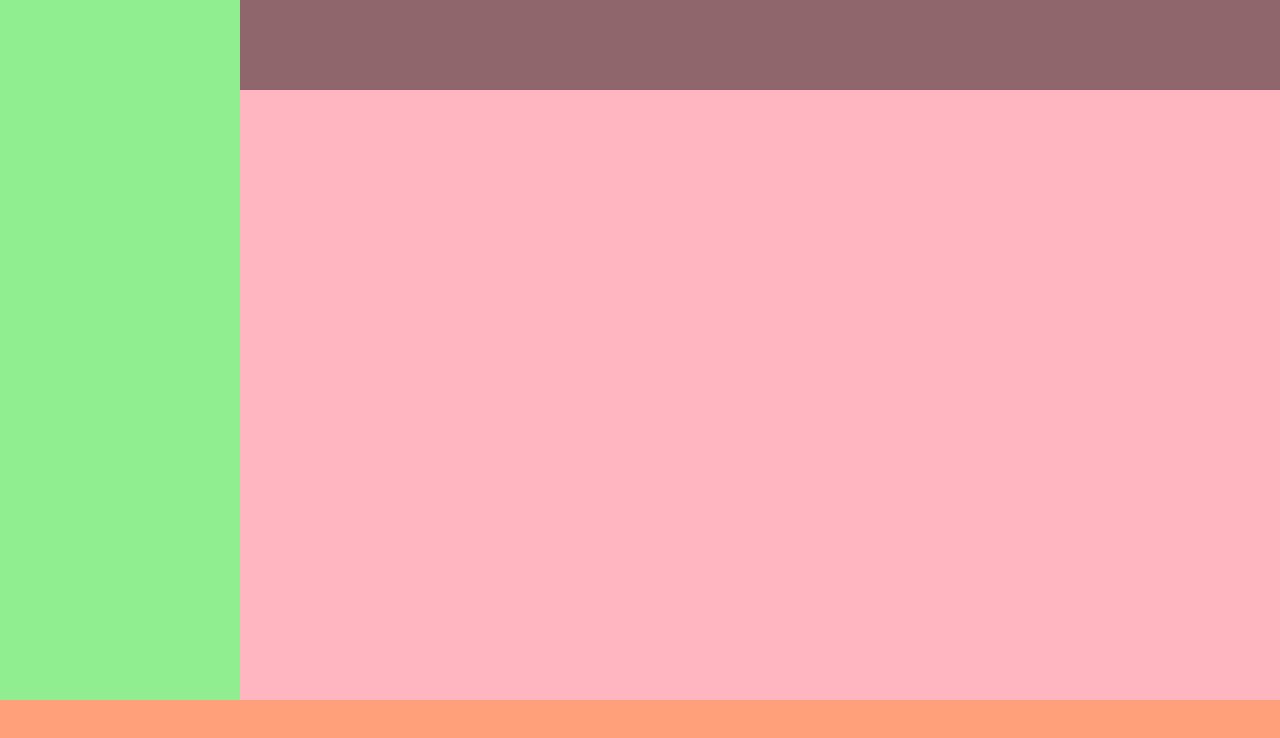
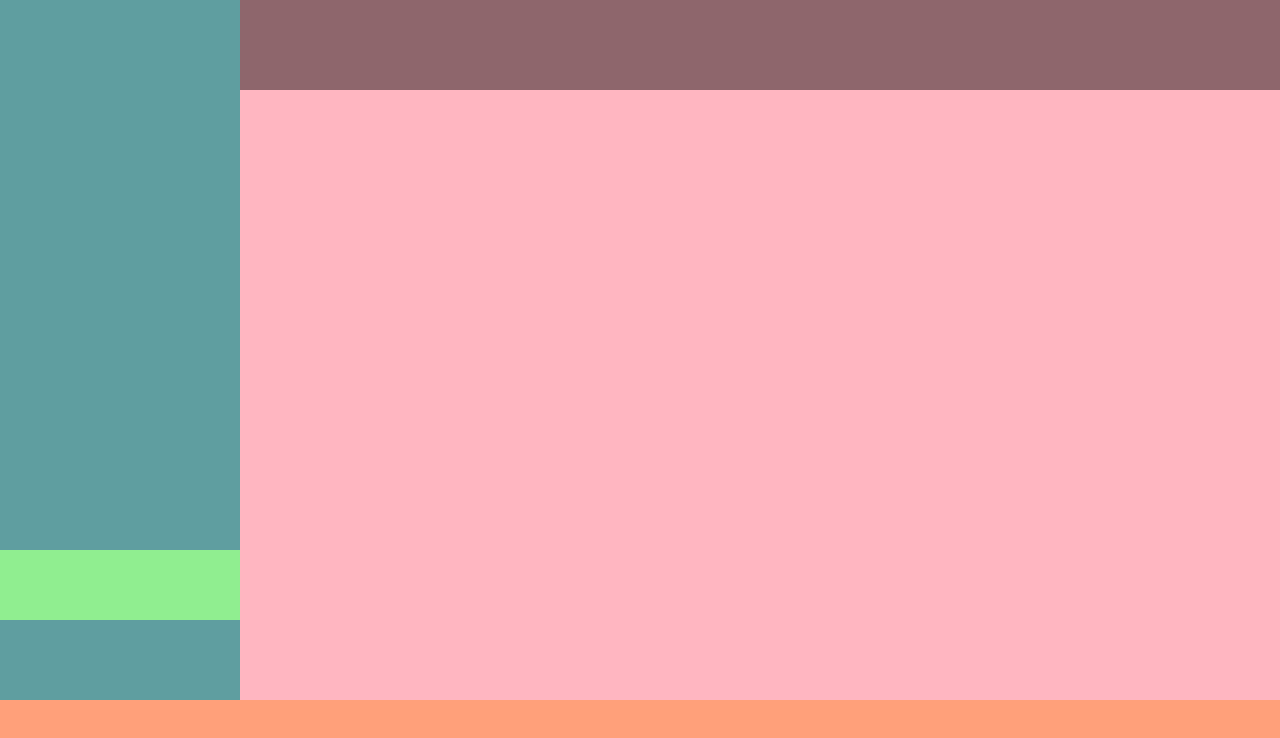
Before and after one commit to Andretreccia/html-css-spotifyweb, a plain HTML site: page index.html in a window 1280 px wide. Drawn offline with Linux system fonts and the light colour scheme.

Commit message:
creazione della sezione laterale

```diff
--- a/css/style.css
+++ b/css/style.css
@@ -27,10 +27,12 @@ body{
     width: 100%;
     height: calc(100% - 100px);
 }
-.debug .sidebar{
+.debug .side_column{
     width: 240px;
      height: 100%;
      background-color: lightgreen;
+     flex-direction: column;
+     justify-content: space-between;
 }
 .debug .music_content{
     width: calc(100% - 240px);
@@ -42,10 +44,23 @@ body{
     width: 100%;
     background-color: rgba(0, 0, 0, 0.445);
 }
+.debug .user_content{
+    width: 100%;
+    height: 550px;
+    background-color: cadetblue;
+}
+.debug .profile{
+    background-color: cadetblue;
+    width: 100%;
+    height: 80px;
+}
 /* /debug.*/
 
 /* utility */
 .f_left{
     float: left;
 }
+.flex{
+    display: flex;
+}
 /* /utility */
--- a/index.html
+++ b/index.html
@@ -9,8 +9,13 @@
 </head>
 <body class="debug">
         <div id="content">
-            <div class="sidebar f_left">
+            <div class="side_column f_left flex">
+                    <div class="user_content">
 
+           </div>
+           <div class="profile">
+
+           </div>
             </div>
             <main class="music_content f_left">
                 <div class="action_container">
@@ -20,6 +25,7 @@
         </div>
         <div id="control_bar">
 
+
         </div>
 
 </body>
```
